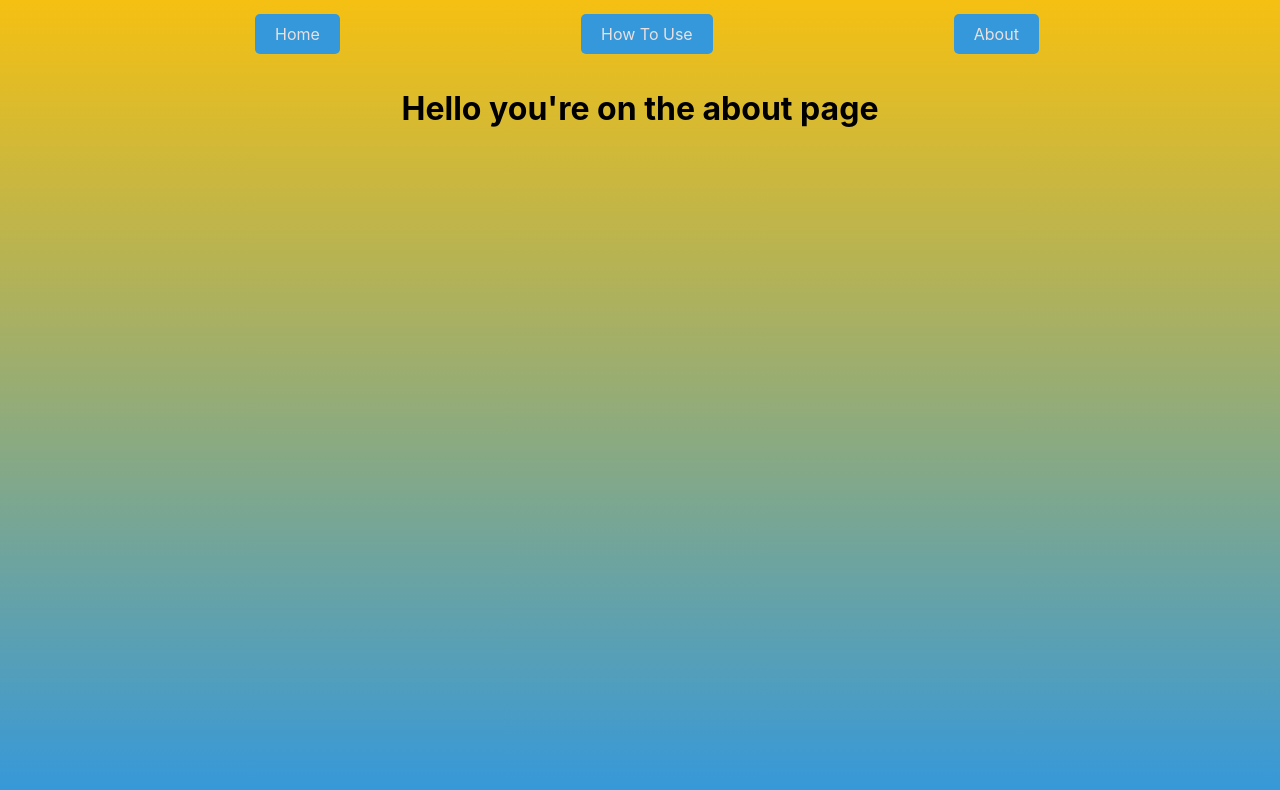
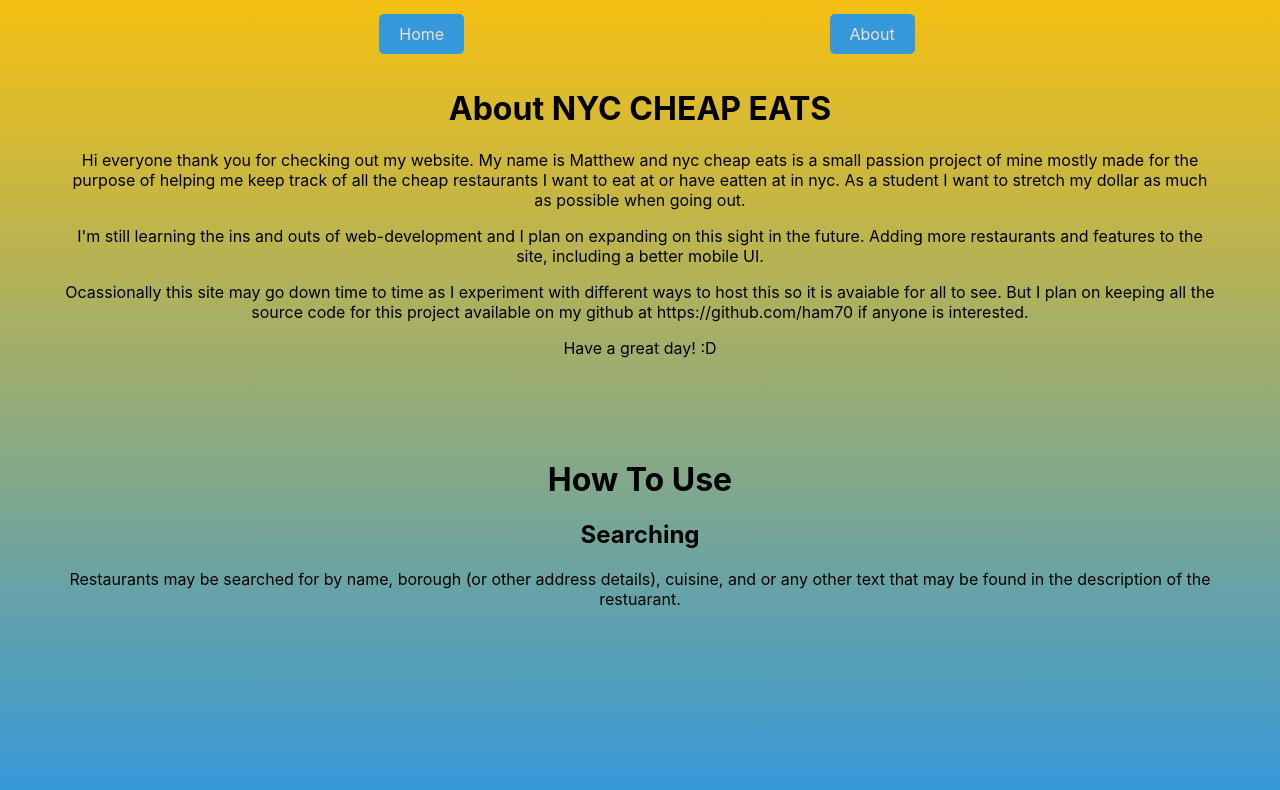
Before and after one commit to ham70/nycCheapEats, a React (Create React App) app in the folder frontend/: page /about in a window 1280 px wide. Shown: the top 790 px of the page. Built offline with nearby package versions, Linux system fonts and the light colour scheme.

Commit message:
merged how to use page and about page into one and updated css and navbar accordingly

```diff
--- a/frontend/src/App.css
+++ b/frontend/src/App.css
@@ -173,6 +173,12 @@ body {
 /*restaurant page start =====================================================*/
 .main-image {
   border-radius: 10%;
+  margin-left: 1%
+}
+
+.restaurant-text {
+  text-align: left;
+  padding-left: 20%;
 }
 
 /*other media image*/
@@ -184,9 +190,33 @@ body {
 
 .gallery-image {
   object-fit: cover;
-  width: 200px; /* adjust as needed */
-  height: 200px; /* adjust as needed */
+  width: 25%;
+  height: 200px;
   margin: 10px;
   border-radius: 10%;
 }
+
+/*restaurant links to their socials sources*/
+/*i'm thinking of something like icons: None or a shortened hyper link*/
+.restaurant-links{
+  display: flex;
+  flex-wrap: wrap;
+  justify-content: center;
+  padding-top: 10px;
+  padding-bottom: 20px;
+}
+
 /*restaurant page end =====================================================*/
+
+
+
+/*about page start =====================================================*/
+.long-text {
+  padding-right: 5%;
+  padding-left: 5%;
+}
+.abt-header {
+  padding-top: 7%;
+}
+
+/*about page end =====================================================*/
--- a/frontend/src/App.js
+++ b/frontend/src/App.js
@@ -4,7 +4,6 @@ import { Switch, BrowserRouter, Route, Routes, Link } from 'react-router-dom'
 import Navbar from './components/navbar'
 import Home from './pages/home'
 import About from './pages/about'
-import Use from './pages/use'
 import Search from './pages/search'
 import Restaurant from './pages/restaurant'
 
@@ -18,7 +17,6 @@ function App() {
         <Routes>
           <Route path="/" element={<Home/>}/>
           <Route path="/about" element={<About/>}/>
-          <Route path="/how-to-use" element={<Use/>}/>
           <Route path="/search/:query" element={<Search/>}/>
           <Route path="/restaurant/id/:id" element={<Restaurant/>}/>
         </Routes>
--- a/frontend/src/components/navbar.jsx
+++ b/frontend/src/components/navbar.jsx
@@ -7,9 +7,6 @@ const Navbar = () => {
       <div className='homeBttn'>
         <Link to="/">Home</Link>
       </div>
-      <div className='useBttn'>
-        <Link to="/how-to-use">How To Use</Link>
-      </div>
       <div className='aboutBttn'>
         <Link to="/about">About</Link>
       </div>
--- a/frontend/src/pages/about.jsx
+++ b/frontend/src/pages/about.jsx
@@ -2,8 +2,29 @@ import React from 'react'
 
 const About = () => {
   return (
-    <div>
-      <h1>Hello you're on the about page</h1>
+    <div className='long-text'>
+      <h1>About NYC CHEAP EATS</h1>
+
+      <p>Hi everyone thank you for checking out my website. My name is Matthew and nyc cheap eats is a small passion project of mine
+        mostly made for the purpose of helping me keep track of all the cheap restaurants I want to eat at or
+        have eatten at in nyc. As a student I want to stretch my dollar as much as possible when going out.
+      </p>
+      <p>
+        I'm still learning the ins and outs of web-development and I plan on expanding on this sight in the future. Adding more restaurants
+        and features to the site, including a better mobile UI.
+      </p>
+      <p>
+        Ocassionally this site may go down time to time as I experiment with different ways to host this so it is avaiable for all to see.
+        But I plan on keeping all the source code for this project available on my github at https://github.com/ham70 if anyone is interested.
+      </p>
+      <p>
+        Have a great day! :D
+      </p>
+      <h1 className='abt-header'>How To Use</h1>
+      <h2>Searching</h2>
+        <p>Restaurants may be searched for by name, borough (or other address details),
+           cuisine, and or any other text that may be found in the description of the restuarant. </p>
+        <h2></h2>
     </div>
   )
 }
```
